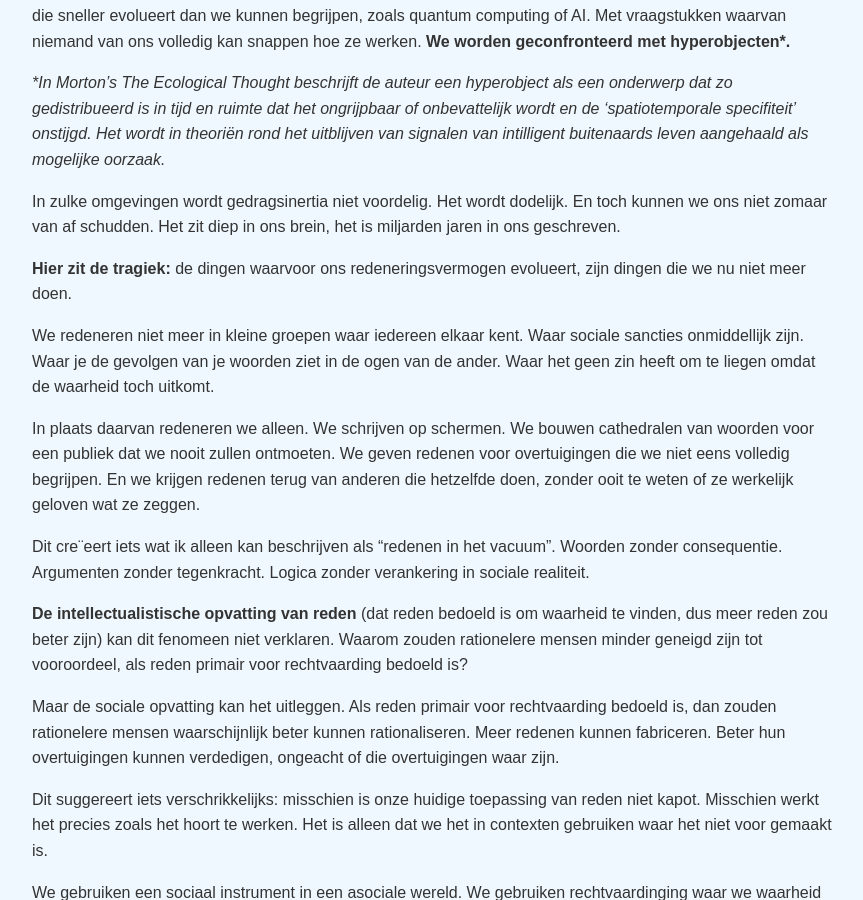
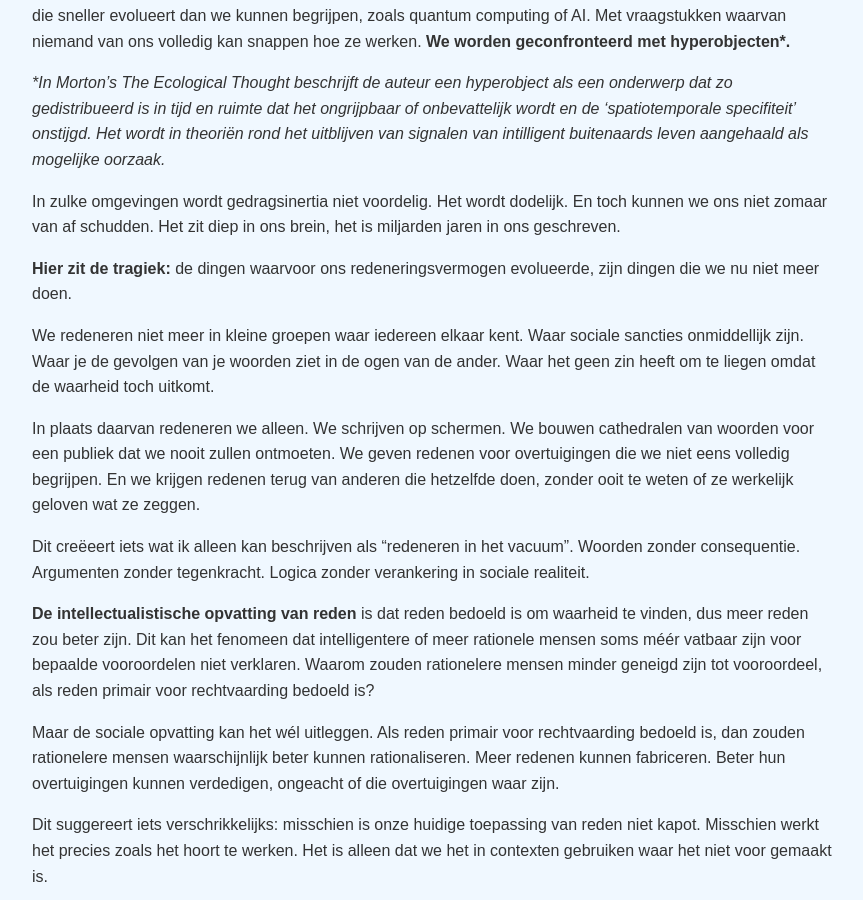
Before and after one commit to Klikblitser/VBBSKW, a Jekyll site: the page built from _posts2/2026-06-18-De oorsprong van de reden.md, in a window 1280 px wide and 900 px high, scrolled down 1616 px. Shown: the whole window, without its empty margins (208-1071 px from the left). Built offline with Jekyll 4.4.1, drawn with Linux system fonts in a browser that asks for light colours.

Commit message:
aangepaste post

```diff
--- a/_posts2/2026-06-18-De oorsprong van de reden.md
+++ b/_posts2/2026-06-18-De oorsprong van de reden.md
@@ -41,17 +41,17 @@ Maar nu leven we in een omgeving die alles behalve stabiel en voorspelbaar is. E
 
 In zulke omgevingen wordt gedragsinertia niet voordelig. Het wordt dodelijk. En toch kunnen we ons niet zomaar van af schudden. Het zit diep in ons brein, het is miljarden jaren in ons geschreven.
 
-**Hier zit de tragiek:** de dingen waarvoor ons redeneringsvermogen evolueert, zijn dingen die we nu niet meer doen.
+**Hier zit de tragiek:** de dingen waarvoor ons redeneringsvermogen evolueerde, zijn dingen die we nu niet meer doen.
 
 We redeneren niet meer in kleine groepen waar iedereen elkaar kent. Waar sociale sancties onmiddellijk zijn. Waar je de gevolgen van je woorden ziet in de ogen van de ander. Waar het geen zin heeft om te liegen omdat de waarheid toch uitkomt.
 
 In plaats daarvan redeneren we alleen. We schrijven op schermen. We bouwen cathedralen van woorden voor een publiek dat we nooit zullen ontmoeten. We geven redenen voor overtuigingen die we niet eens volledig begrijpen. En we krijgen redenen terug van anderen die hetzelfde doen, zonder ooit te weten of ze werkelijk geloven wat ze zeggen.
 
-Dit cre¨eert iets wat ik alleen kan beschrijven als "redenen in het vacuum". Woorden zonder consequentie. Argumenten zonder tegenkracht. Logica zonder verankering in sociale realiteit.
+Dit creëeert iets wat ik alleen kan beschrijven als "redeneren in het vacuum". Woorden zonder consequentie. Argumenten zonder tegenkracht. Logica zonder verankering in sociale realiteit.
 
-**De intellectualistische opvatting van reden** (dat reden bedoeld is om waarheid te vinden, dus meer reden zou beter zijn) kan dit fenomeen niet verklaren. Waarom zouden rationelere mensen minder geneigd zijn tot vooroordeel, als reden primair voor rechtvaarding bedoeld is?
+**De intellectualistische opvatting van reden** is dat reden bedoeld is om waarheid te vinden, dus meer reden zou beter zijn. Dit kan het fenomeen dat intelligentere of meer rationele mensen soms méér vatbaar zijn voor bepaalde vooroordelen niet verklaren. Waarom zouden rationelere mensen minder geneigd zijn tot vooroordeel, als reden primair voor rechtvaarding bedoeld is?
 
-Maar de sociale opvatting kan het uitleggen. Als reden primair voor rechtvaarding bedoeld is, dan zouden rationelere mensen waarschijnlijk beter kunnen rationaliseren. Meer redenen kunnen fabriceren. Beter hun overtuigingen kunnen verdedigen, ongeacht of die overtuigingen waar zijn.
+Maar de sociale opvatting kan het wél uitleggen. Als reden primair voor rechtvaarding bedoeld is, dan zouden rationelere mensen waarschijnlijk beter kunnen rationaliseren. Meer redenen kunnen fabriceren. Beter hun overtuigingen kunnen verdedigen, ongeacht of die overtuigingen waar zijn.
 
 Dit suggereert iets verschrikkelijks: misschien is onze huidige toepassing van reden niet kapot. Misschien werkt het precies zoals het hoort te werken. Het is alleen dat we het in contexten gebruiken waar het niet voor gemaakt is.
 
```
